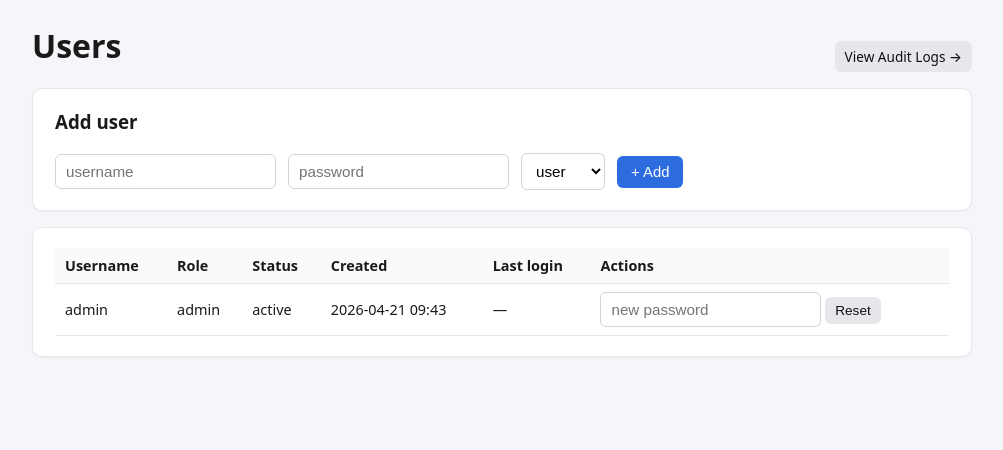
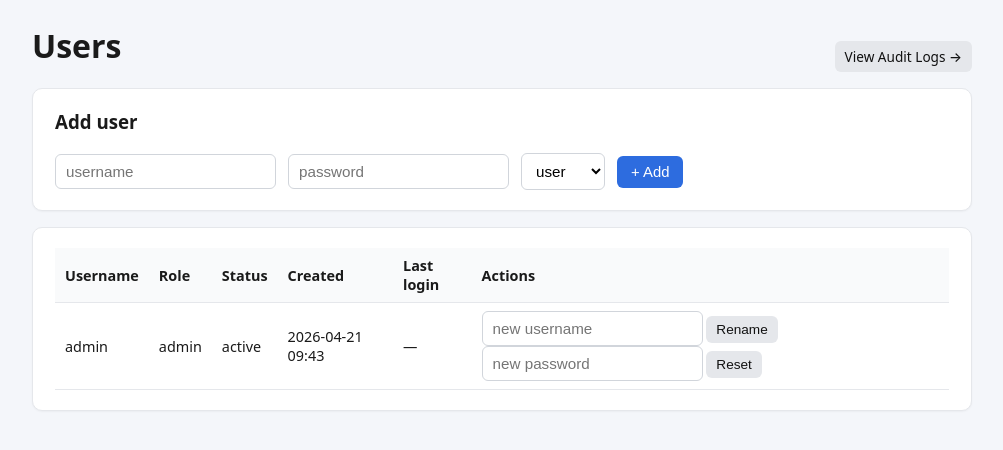
Before and after one commit to ankitguptaautocad-civil/autocad-automation, a Flask app: page /admin/users in a window 1280 px wide. Shown: the part 51-501 px from the top of the page, without its empty margins (138-1141 px from the left). Run offline with Flask 3, Linux system fonts and the light colour scheme; a user stored in the database is signed in; some libraries are stand-ins or nearby versions.

Commit message:
Kick disabled users immediately + add rename-user admin action
- load_user returns None if user.disabled, so existing sessions
  of a just-disabled user are rejected on the next request
  (previously they kept working until session expiry, up to 8h).
- New admin action "rename" on /admin/users lets admins change any
  username (including their own). Session stays valid because
  Flask-Login tracks by id, not username.

```diff
--- a/server/app.py
+++ b/server/app.py
@@ -59,7 +59,10 @@ def create_app() -> Flask:
 
     @login_manager.user_loader
     def load_user(user_id: str):
-        return db.session.get(User, int(user_id))
+        user = db.session.get(User, int(user_id))
+        if user is None or user.disabled:
+            return None
+        return user
 
     Config.JOBS_DIR.mkdir(parents=True, exist_ok=True)
 
@@ -372,6 +375,25 @@ def _register_routes(app: Flask) -> None:
                     db.session.commit()
                     _log("admin_reset_password", files=[u.username])
                     flash(f"Password reset for '{u.username}'.", "success")
+            elif action == "rename":
+                uid = int(request.form.get("user_id"))
+                new_name = request.form.get("new_username", "").strip()
+                u = db.session.get(User, uid)
+                if not u or not new_name:
+                    flash("Missing user or new username.", "error")
+                elif User.query.filter(
+                    User.username == new_name, User.id != uid
+                ).first():
+                    flash(f"Username '{new_name}' already taken.", "error")
+                else:
+                    old_name = u.username
+                    u.username = new_name
+                    db.session.commit()
+                    _log(
+                        "admin_rename_user",
+                        files=[f"{old_name}->{new_name}"],
+                    )
+                    flash(f"Renamed '{old_name}' to '{new_name}'.", "success")
             elif action == "toggle_disabled":
                 uid = int(request.form.get("user_id"))
                 u = db.session.get(User, uid)
@@ -410,7 +432,7 @@ def _register_routes(app: Flask) -> None:
         users = [u.username for u in User.query.order_by(User.username).all()]
         actions = [
             "login", "logout", "dxf_run", "node_run", "download", "download_zip",
-            "admin_create_user", "admin_reset_password",
+            "admin_create_user", "admin_reset_password", "admin_rename_user",
             "admin_toggle_disabled", "admin_delete_user",
         ]
         return render_template(
--- a/server/templates/admin/users.html
+++ b/server/templates/admin/users.html
@@ -41,6 +41,13 @@
         <td>
           <form method="post" style="display:inline">
             <input type="hidden" name="csrf_token" value="{{ csrf_token() }}" />
+            <input type="hidden" name="action" value="rename" />
+            <input type="hidden" name="user_id" value="{{ u.id }}" />
+            <input name="new_username" placeholder="new username" required />
+            <button class="btn-sm">Rename</button>
+          </form>
+          <form method="post" style="display:inline">
+            <input type="hidden" name="csrf_token" value="{{ csrf_token() }}" />
             <input type="hidden" name="action" value="reset" />
             <input type="hidden" name="user_id" value="{{ u.id }}" />
             <input name="new_password" type="password" placeholder="new password" required />
```
